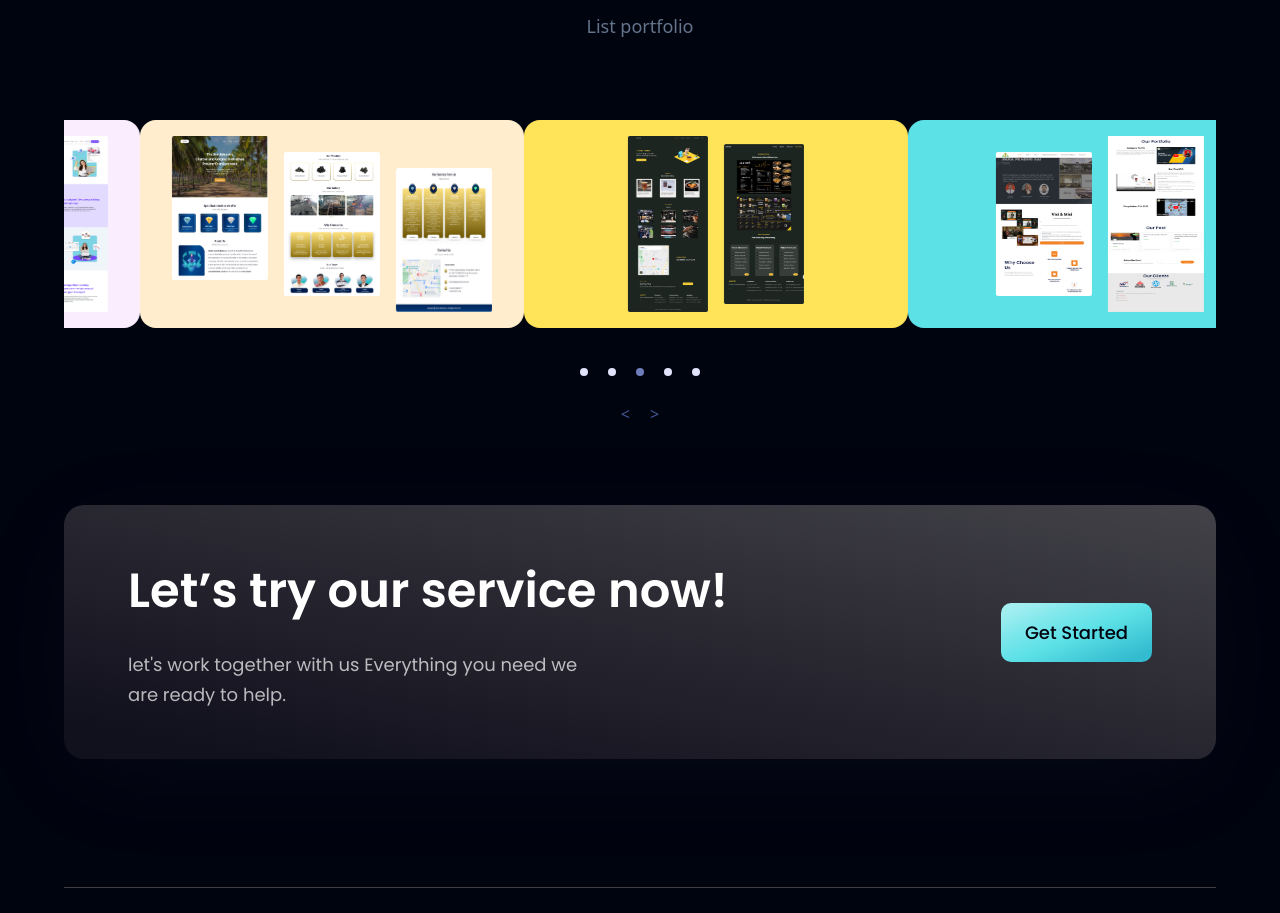
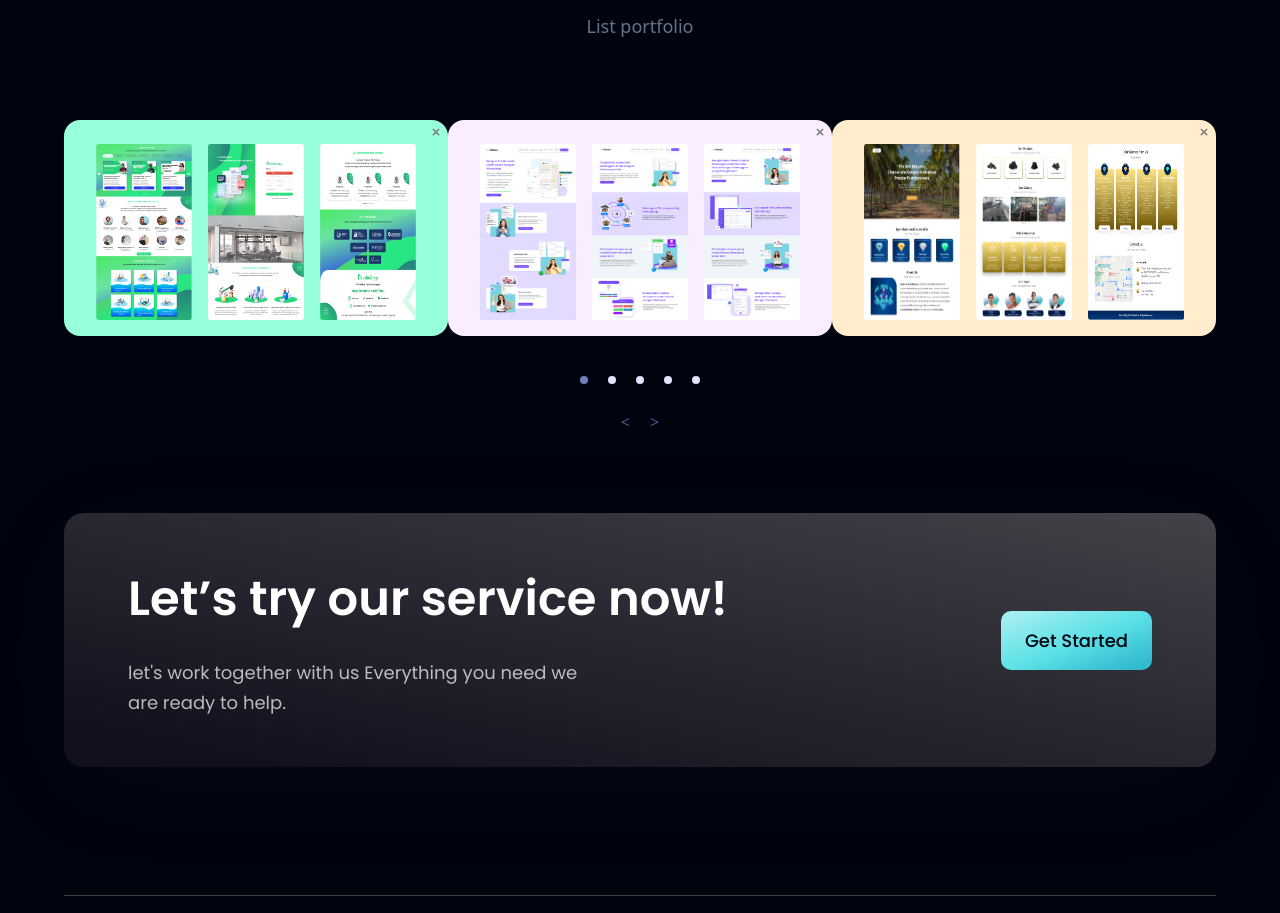
Before and after one commit to bayowsaputra/Billions, a React (Vite) app: page / in a window 1280 px wide. Shown: the part 5700-6613 px from the top of the page. Built offline with nearby package versions, Linux system fonts and the light colour scheme.

Commit message:
dev portfolio section

```diff
--- a/src/components/Modal.jsx
+++ b/src/components/Modal.jsx
@@ -1,9 +1,10 @@
 import { Fragment, useState } from "react";
 import { Dialog, Transition } from "@headlessui/react";
+import CloseIcon from "../../src/assets/xmark-solid.svg";
+import XMark from "./icons/XMark";
 
 const Modal = ({ isOpen, setIsOpen, openedIndex, component }) => {
   //   let [isOpen, setIsOpen] = useState(true);
-  console.log(openedIndex);
   return (
     <>
       <Transition appear show={isOpen} as={Fragment}>
@@ -35,31 +36,7 @@ const Modal = ({ isOpen, setIsOpen, openedIndex, component }) => {
                 leaveFrom="opacity-100 scale-100"
                 leaveTo="opacity-0 scale-95"
               >
-                {/* <Dialog.Panel className="w-full max-w-md transform overflow-hidden rounded-2xl bg-white p-6 text-left align-middle shadow-xl transition-all">
-                  <Dialog.Title
-                    as="h3"
-                    className="text-lg font-medium leading-6 text-gray-900"
-                  >
-                    Payment successful
-                  </Dialog.Title>
-                  <div className="mt-2">
-                    <p className="text-sm text-gray-500">
-                      Your payment has been successfully submitted. We’ve sent
-                      you an email with all of the details of your order.
-                    </p>
-                  </div>
-
-                  <div className="mt-4">
-                    <button
-                      type="button"
-                      className="inline-flex justify-center rounded-md border border-transparent bg-blue-100 px-4 py-2 text-sm font-medium text-blue-900 hover:bg-blue-200 focus:outline-none focus-visible:ring-2 focus-visible:ring-blue-500 focus-visible:ring-offset-2"
-                      onClick={() => setIsOpen(false)}
-                    >
-                      Got it, thanks!
-                    </button>
-                  </div>
-                </Dialog.Panel> */}
-                <Dialog.Panel className="scale-110 xs:scale-[4]">
+                <Dialog.Panel>
                   {component}
                   {/* <Paper style="scale-[4]" /> */}
                 </Dialog.Panel>
--- a/src/components/Paper.jsx
+++ b/src/components/Paper.jsx
@@ -1,6 +1,11 @@
+import XMark from "./icons/XMark";
+
 const Paper = ({ style, children, onClick }) => {
   return (
-    <div className={`${style}  rounded-2xl`} onClick={onClick}>
+    <div className={`${style} flex flex-col rounded-2xl px-2`} onClick={onClick}>
+      <div className="self-end">
+        <XMark color="#808080" size="8"/>
+      </div>
       {children}
     </div>
   );
--- a/src/components/Portfolio.jsx
+++ b/src/components/Portfolio.jsx
@@ -35,7 +35,7 @@ const Portfolio = () => {
       <RenderHalosis className={"w-28 h-48 p-2"} />
     </Paper>,
     <Paper
-      style="bg-[#FFEDCE] py-2 box-border h-52 flex justify-center items-stretch w-80 md:w-96 cursor-pointer"
+      style="bg-[#FFEDCE] py-2 box-border flex justify-center items-stretch w-80 md:w-96 cursor-pointer"
       data-value="1"
       key="1"
       onClick={() => {
@@ -44,9 +44,9 @@ const Portfolio = () => {
       }}
     >
       <RenderSultanCoco
-        classNameSC1={"w-28 h-40 p-3.5 md:p-2 self-start"}
-        classNameSC2={"w-28 h-40 p-3.5 md:p-2 self-center"}
-        classNameSC3={"w-28 h-40 p-3.5 md:p-2 self-end"}
+        classNameSC1={"w-28 h-48 p-3.5 md:p-2 self-start"}
+        classNameSC2={"w-28 h-48 p-3.5 md:p-2 self-center"}
+        classNameSC3={"w-28 h-48 p-3.5 md:p-2 self-end"}
       />
     </Paper>,
     <Paper
@@ -83,7 +83,9 @@ const Portfolio = () => {
         isOpen={isOpen}
         setIsOpen={setIsOpen}
         openedIndex={openedIndex}
-        component={items[openedIndex]}
+        component={
+          <div className="scale-110 sm:scale-[3]"> {items[openedIndex]}</div>
+        }
       />
     </div>
   );
--- a/src/components/icons/XMark.jsx
+++ b/src/components/icons/XMark.jsx
@@ -1,22 +1,22 @@
 import React from "react";
 
-const XMark = () => {
+const XMark = ({size = '13', color = "#DE2D19"}) => {
   return (
     <svg
-      width="13"
-      height="13"
+      width={size}
+      height={size}
       viewBox="0 0 10 10"
       fill="none"
       xmlns="http://www.w3.org/2000/svg"
     >
       <path
         d="M1.17486 8.92755L8.9068 1.19611"
-        stroke="#DE2D19"
+        stroke={color}
         stroke-width="1.98808"
       />
       <path
         d="M8.90668 8.92657L1.17474 1.19514"
-        stroke="#DE2D19"
+        stroke={color}
         stroke-width="1.98808"
       />
     </svg>
```
Also changed, not shown: src/components/Carousel.jsx (+2 -7 lines), src/assets/xmark-solid.svg (added).
